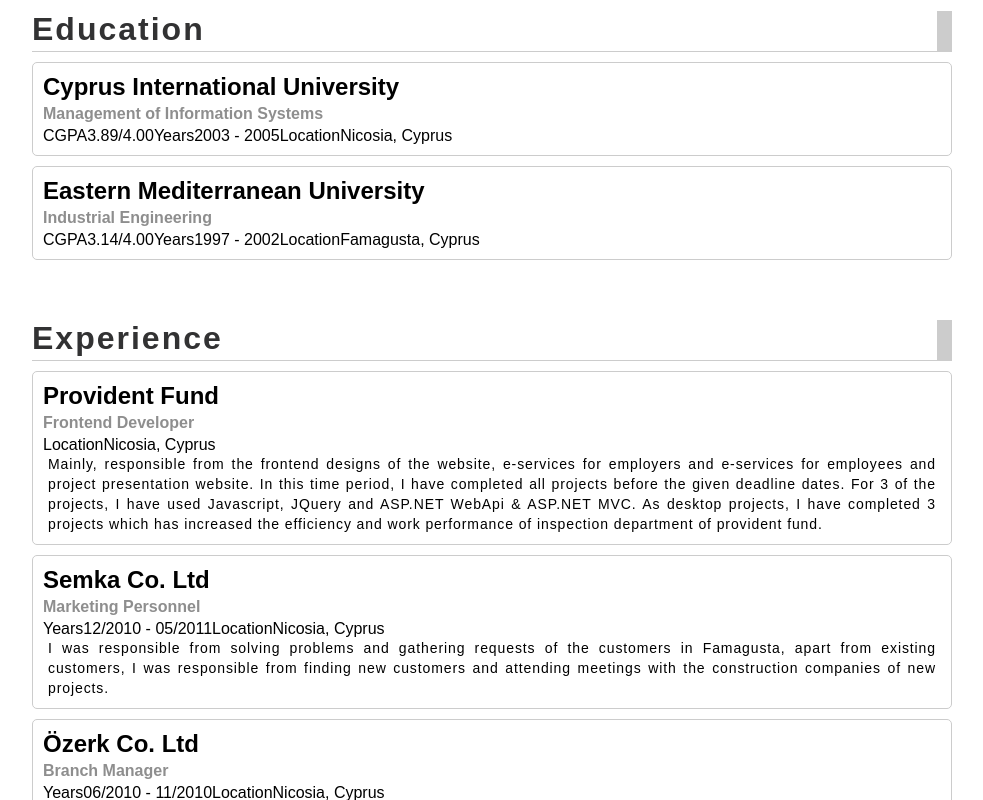
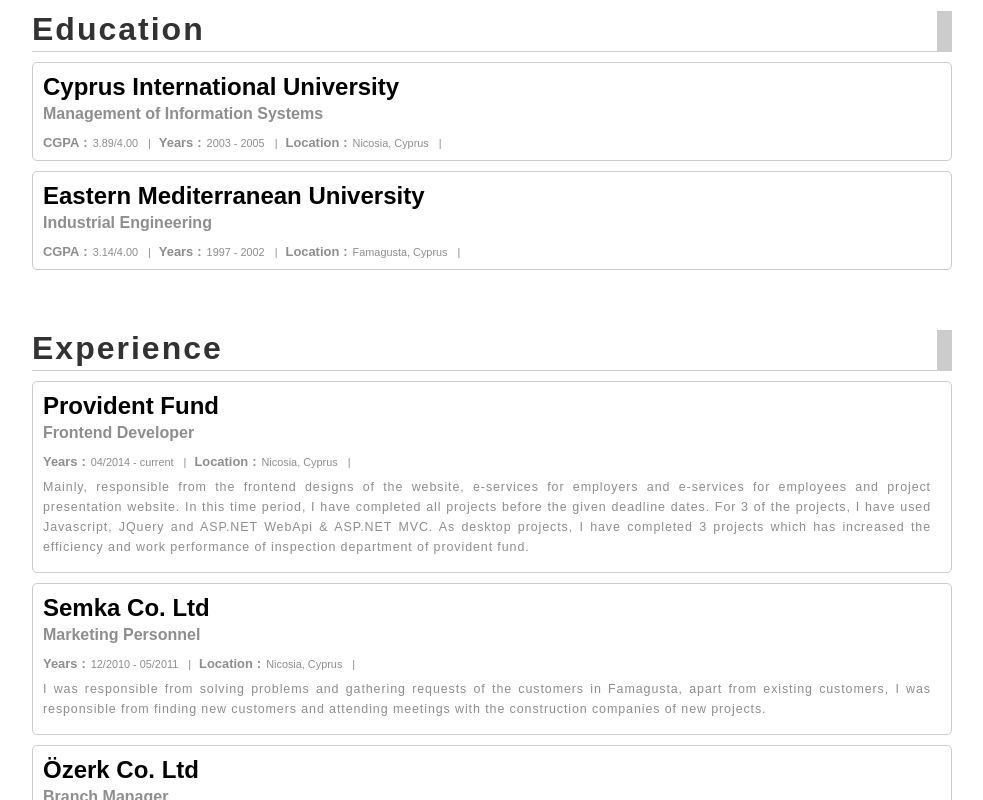
Before and after one commit to aytacg26/myportfolioweb, a React (Create React App) app: page /about in a window 1280 px wide. Shown: the part 1180-1980 px from the top of the page, without its empty margins (148-1131 px from the left). Built offline with nearby package versions, Linux system fonts and the light colour scheme; no server answers; a web font is replaced by a local one.

Commit message:
Dark Mode added to Entry Card component

```diff
--- a/src/components/UI/EntryCard/EntryCard.js
+++ b/src/components/UI/EntryCard/EntryCard.js
@@ -9,10 +9,14 @@
   entryText,
   location,
   grade,
+  isDarkMode,
 }) => {
   return (
     <div className={classes.EntryCardContainer}>
-      <div className={classes.EntryHeader}>
+      <div
+        className={classes.EntryHeader}
+        style={{ color: isDarkMode ? '#fff' : '#000' }}
+      >
         <h2>{heading}</h2>
         {subHeading && <h4>{subHeading}</h4>}
       </div>
@@ -23,10 +27,10 @@
             <span>{grade}</span>
           </div>
         )}
-        {startYear && endYear && (
-          <div className={classes.EntryEntryDataGroup}>
+        {startYear && (
+          <div className={classes.EntryDataGroup}>
             <label>Years</label>
-            <span>{`${startYear} - ${endYear}`}</span>
+            <span>{`${startYear} - ${endYear ? endYear : 'current'}`}</span>
           </div>
         )}
         {location && (
--- a/src/components/UI/EntryCard/EntryCard.module.css
+++ b/src/components/UI/EntryCard/EntryCard.module.css
@@ -19,3 +19,49 @@
 .EntryDetails {
   display: flex;
 }
+
+.EntryDataGroup {
+  margin: 8px 8px 0 0;
+  font-size: 0.85em;
+  color: var(--header-text-color);
+}
+
+.EntryDataGroup label {
+  font-size: 0.95em;
+  margin-right: 5px;
+  font-weight: bold;
+}
+
+.EntryDataGroup label:after {
+  content: ':';
+  padding-left: 4px;
+}
+
+.EntryDataGroup span {
+  font-size: 0.8em;
+}
+
+.EntryDataGroup span:after {
+  content: '|';
+  padding-left: 10px;
+}
+
+.EntryText p {
+  font-size: 0.78em;
+  margin: 8px 10px 5px 0;
+  color: var(--header-text-color);
+}
+
+@media (max-width: 600px) {
+  .EntryDetails {
+    flex-flow: column wrap;
+  }
+
+  .EntryHeader h2 {
+    font-size: 1.1em;
+  }
+
+  .EntryHeader h4 {
+    font-size: 0.95em;
+  }
+}
```
